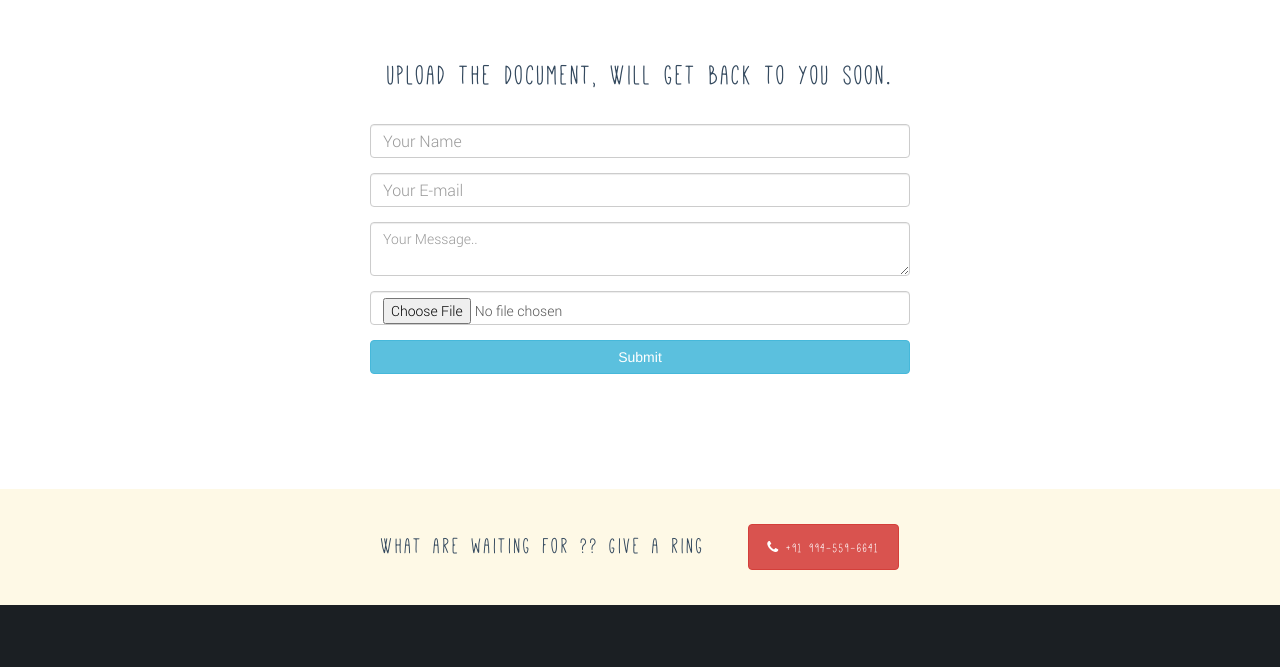
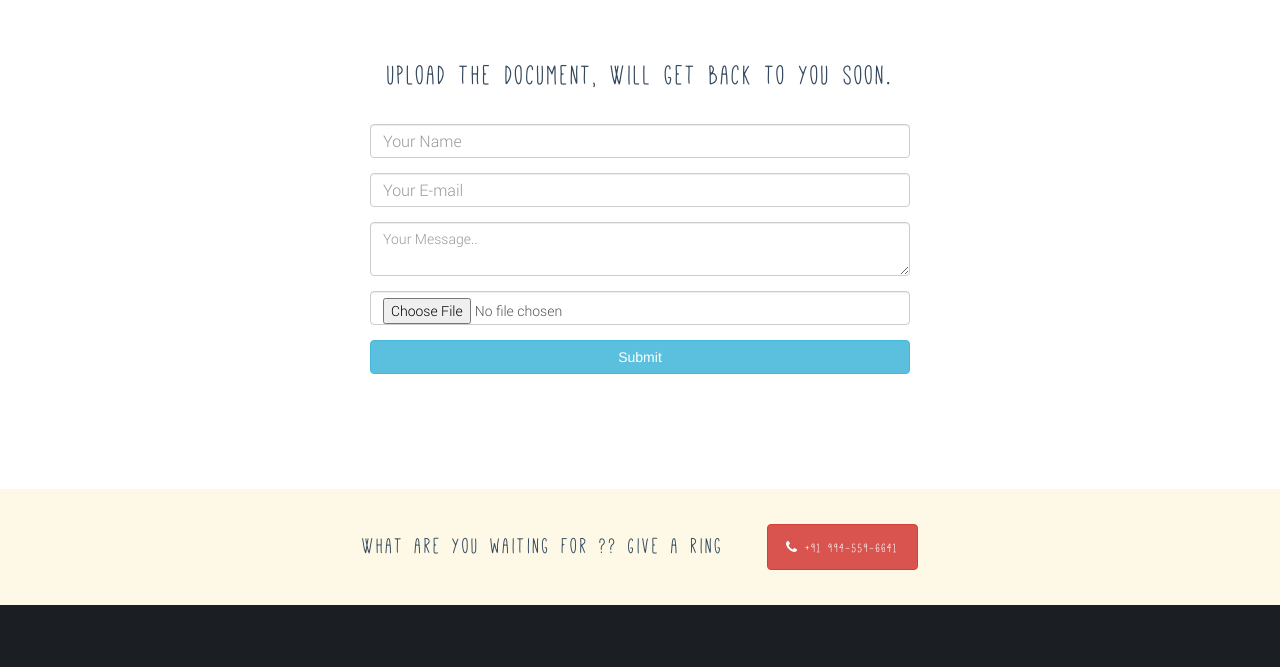
Before and after one commit to KR-Inc/TransKannada, a website: page index.html in a window 1280 px wide. Shown: the part 2265-2932 px from the top of the page. Drawn offline with nearby package versions, Linux system fonts and the light colour scheme; files whose address does not match are found by name; a web font is replaced by a local one.

Commit message:
misc fix

```diff
--- a/index.html
+++ b/index.html
@@ -169,7 +169,7 @@
             <!-- content-11  -->
             <section class="content-11">
                 <div class="container">
-                    <span> What are waiting for ?? Give a ring </span>
+                    <span> What are you waiting for ?? Give a ring </span>
                     <a class="btn btn-large btn-danger"> <i class="fa fa-phone"></i> +91 994-559-6641 </a>
                 </div>
             </section>
```
